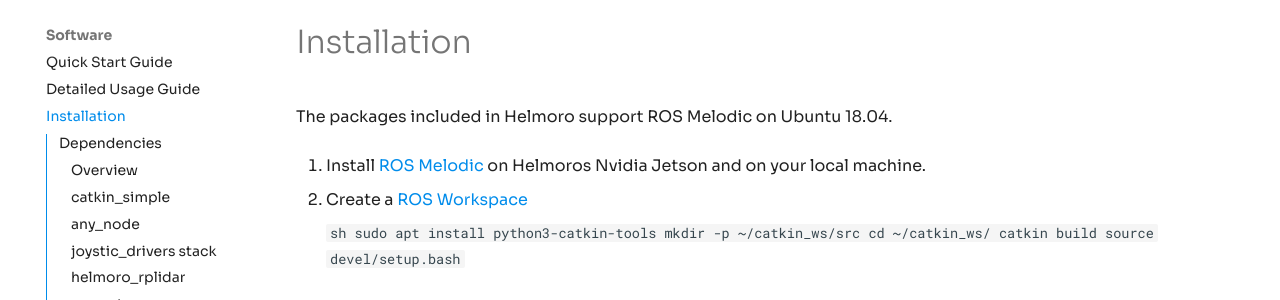
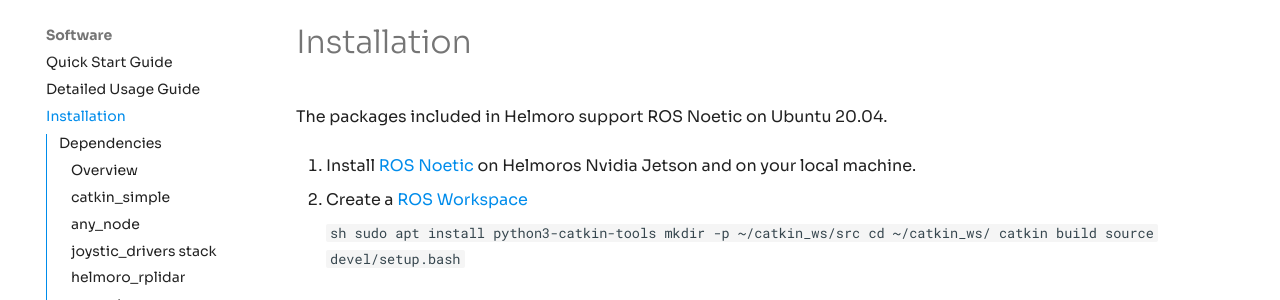
Before and after one commit to Helbling-Technik/HelMoRo, an MkDocs documentation site: the page built from docs/software/04_installation_guide.md, in a window 1280 px wide and 900 px high. Shown: the part 124-424 px from the top of the window. Built offline with MkDocs 1.6.1 and Material for MkDocs 9.7.7, drawn with Linux system fonts in a browser that asks for light colours.

Commit message:
Update Ubuntu and ROS version

```diff
--- a/docs/software/04_installation_guide.md
+++ b/docs/software/04_installation_guide.md
@@ -1,8 +1,8 @@
 # Installation
 
-The packages included in Helmoro support ROS Melodic on Ubuntu 18.04.
+The packages included in Helmoro support ROS Noetic on Ubuntu 20.04.
 
-1. Install [ROS Melodic](http://wiki.ros.org/melodic/Installation) on Helmoros Nvidia Jetson and on your local machine.
+1. Install [ROS Noetic](http://wiki.ros.org/noetic/Installation) on Helmoros Nvidia Jetson and on your local machine.
 
 2. Create a [ROS Workspace](http://wiki.ros.org/ROS/Tutorials/InstallingandConfiguringROSEnvironment)
 
```
Also changed, not shown: docs/description.md (+1 -1 lines), docs/software/01_software_introduction.md (+1 -1 lines), docs/software/03_detailed_guide.md (+1 -1 lines).
